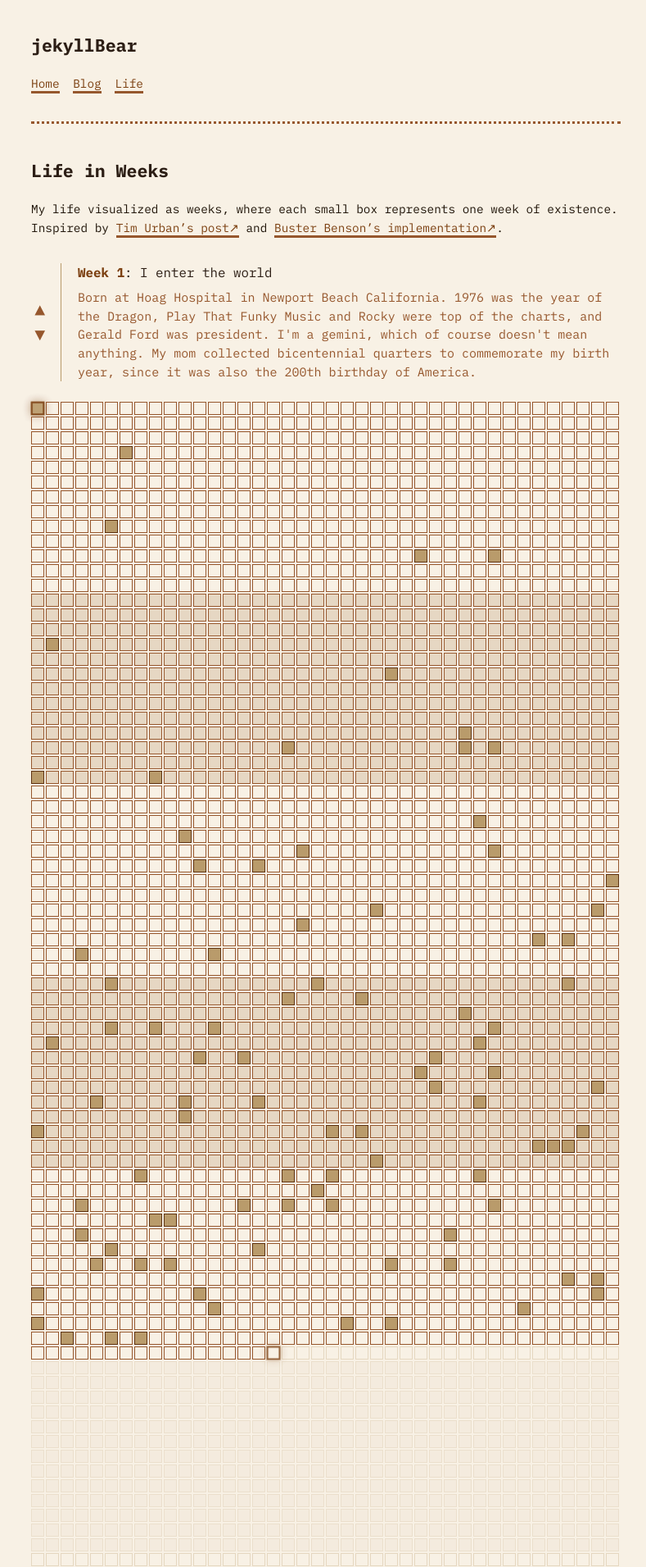
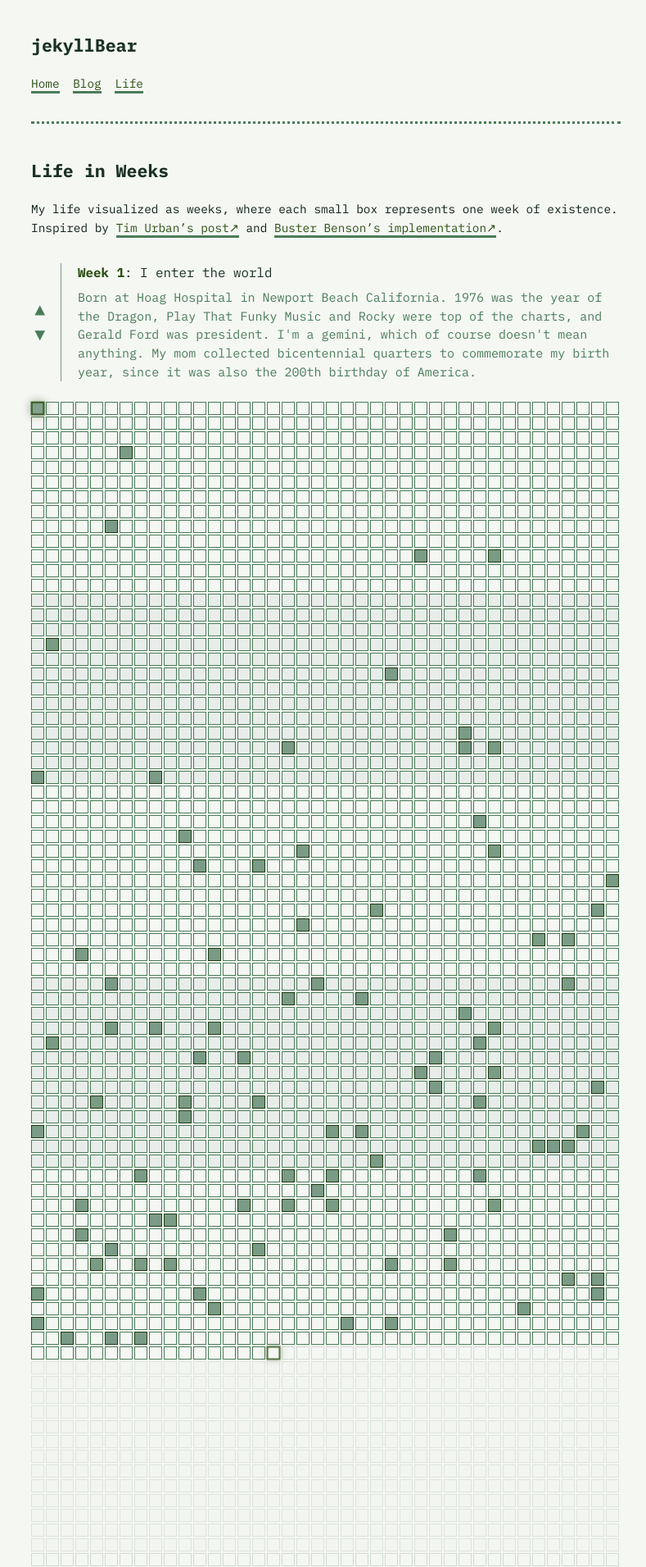
Before and after one commit to knhash/jekyllBear, a Jekyll site: the page built from life.md, in a window 1280 px wide. Shown: the top 1911 px of the page at 82% size, without its empty margins (242-1031 px from the left). Built offline with Jekyll 4.4.1, drawn with Linux system fonts in a browser that asks for light colours.

Commit message:
feat!: migrate theme from coffee to pine forest aesthetic
BREAKING CHANGE: Complete color palette overhaul from warm coffee tones to cool pine forest greens

- Replace coffee-themed colors with nature-inspired pine forest palette
- Add new CSS custom properties for glow effects (--glow-color-light, --glow-color-medium)
- Update light mode colors: pine needle mist backgrounds, deep forest greens, sage accents
- Update dark mode colors: dark pine shadows, bright moss greens, forest undergrowth
- Extract hardcoded RGBA values into maintainable CSS variables
- Update README.md to reflect pine forest branding and enhanced customization options
- Bump version to 0.3.0 in gemspec with updated description
- Maintain all existing functionality while providing refreshed visual identity

```diff
--- a/assets/style.css
+++ b/assets/style.css
@@ -1,5 +1,5 @@
 /* =============================================================================
-   JEKYLL BEAR THEME - COFFEE AESTHETIC
+   JEKYLL BEAR THEME - PINE FOREST AESTHETIC
    ============================================================================= */
 /* =============================================================================
    FONTS & IMPORTS
@@ -40,35 +40,43 @@
     --z-dropdown: 200;
     --z-modal: 1000;
 
-    /* Coffee Theme Colors - Light Mode */
-    --background-color: #F8F1E5; /* Lighter cream */
-    --heading-color: #2C1E15; /* Darker roast coffee */
-    --text-color: #1F1408; /* Darker espresso */
-    --link-color: #7C4011; /* Darker caramel */
-    --visited-color: #5E3211; /* Darker roasted coffee beans */
-    --main-color: #96572D; /* Darker café au lait */
-    --code-background-color: #E6D7C3; /* Coffee stained paper */
-    --code-color: #2C1E15; /* Darker roast coffee */
-    --blockquote-color: #B99B6B; /* Darker café latte foam */
+    /* Pine Forest Theme Colors - Light Mode */
+    --background-color: #F5F7F3; /* Light pine needle mist */
+    --heading-color: #1A3025; /* Deep forest green */
+    --text-color: #0F2018; /* Dark pine shadow */
+    --link-color: #2D5016; /* Forest moss */
+    --visited-color: #1E3A11; /* Deep woodland */
+    --main-color: #4A7C59; /* Pine needle green */
+    --code-background-color: #E8EDEA; /* Frosted pine */
+    --code-color: #1A3025; /* Deep forest green */
+    --blockquote-color: #7A9B85; /* Sage green */
 
     /* Interactive colors derived from theme */
     --hover-color: white;
     --border-color: var(--blockquote-color);
     --shadow-color: rgba(0, 0, 0, 0.18);
+
+    /* Glow effects for interactive elements */
+    --glow-color-light: rgba(45, 80, 22, 0.3);
+    --glow-color-medium: rgba(45, 80, 22, 0.5);
 }
 
 /* Dark Mode Color Overrides */
 @media (prefers-color-scheme: dark) {
     :root {
-        --background-color: #1A1310; /* Darker espresso */
-        --heading-color: #F0DFC0; /* Lighter café latte foam */
-        --text-color: #F0E6D2; /* Lighter coffee stained paper */
-        --link-color: #E5A254; /* Lighter caramel drizzle */
-        --visited-color: #C49B76; /* Lighter roasted coffee beans */
-        --main-color: #B89470; /* Lighter mocha */
-        --code-background-color: #2C2117; /* Dark chocolate coffee */
-        --code-color: #F0DFC0; /* Lighter café latte foam */
-        --blockquote-color: #6E563D; /* Lighter coffee grounds */
+        --background-color: #0D1B12; /* Dark pine shadow */
+        --heading-color: #C8D8CE; /* Light pine mist */
+        --text-color: #E0EADE; /* Pale forest light */
+        --link-color: #7AB069; /* Bright moss green */
+        --visited-color: #9BC490; /* Light woodland */
+        --main-color: #8BB899; /* Soft pine green */
+        --code-background-color: #1A2B1F; /* Dark evergreen */
+        --code-color: #C8D8CE; /* Light pine mist */
+        --blockquote-color: #4A6B52; /* Forest undergrowth */
+
+        /* Dark mode glow effects */
+        --glow-color-light: rgba(122, 176, 105, 0.3);
+        --glow-color-medium: rgba(122, 176, 105, 0.5);
     }
 }
 
@@ -399,11 +407,11 @@ input[type=reset] {
     animation: pulse 2s ease-in-out infinite;
     border-width: 2px;
     border-color: var(--link-color);
-    box-shadow: 0 0 10px rgba(124, 64, 17, 0.3);
+    box-shadow: 0 0 10px var(--glow-color-light);
 }
 
 .week.current.has-events {
-    box-shadow: 0 0 10px rgba(124, 64, 17, 0.5);
+    box-shadow: 0 0 10px var(--glow-color-medium);
 }
 
 @keyframes pulse {
@@ -424,11 +432,11 @@ input[type=reset] {
 /* Dark Mode Week Adjustments */
 @media (prefers-color-scheme: dark) {
     .week.current {
-        box-shadow: 0 0 10px rgba(229, 162, 84, 0.3);
+        box-shadow: 0 0 10px var(--glow-color-light);
     }
 
     .week.current.has-events {
-        box-shadow: 0 0 10px rgba(229, 162, 84, 0.5);
+        box-shadow: 0 0 10px var(--glow-color-medium);
     }
 }
 
@@ -510,7 +518,7 @@ input[type=reset] {
     animation: carousel-pulse 1.2s cubic-bezier(0.4,0,0.6,1) infinite;
     border-width: 2px !important;
     border-color: var(--link-color) !important;
-    box-shadow: 0 0 10px rgba(124, 64, 17, 0.5);
+    box-shadow: 0 0 10px var(--glow-color-medium);
     z-index: 2;
 }
 
```
Also changed, not shown: README.md, jekyllBear.gemspec.
